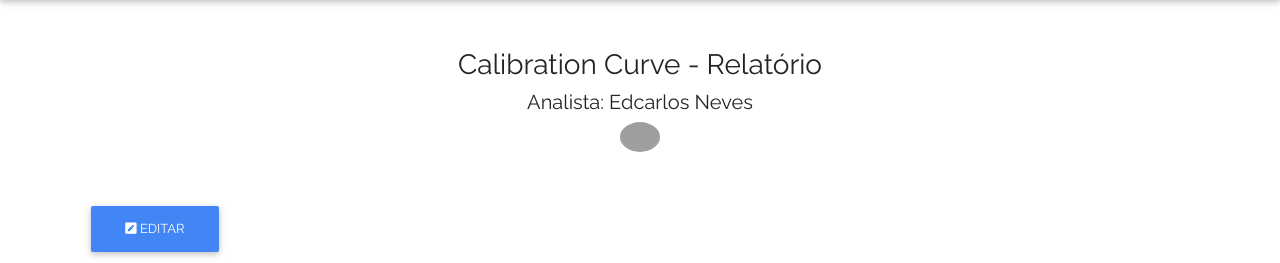
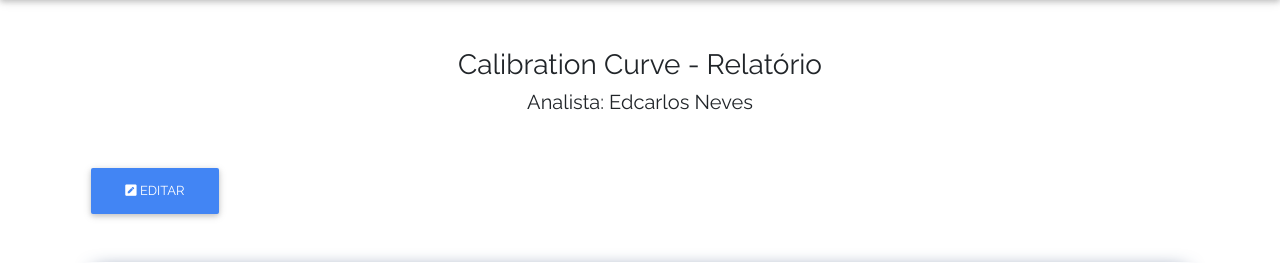
Before and after one commit to edcarlosneves/calibration-curve, a Django app: template templates/calibration/report.html in a window 1280 px wide. Shown: the part 66-329 px from the top of the page. Run offline with Django 3.2, Linux system fonts and the light colour scheme; the template is opened without the code that fills it, so the values that code supplies are empty; some libraries are stand-ins or nearby versions; grey boxes are pictures that could not be loaded.

Commit message:
Removendo avatar do analista que está hardcoded

```diff
--- a/templates/calibration/report.html
+++ b/templates/calibration/report.html
@@ -7,10 +7,7 @@
 {% block content %}
     <div class="text-center">
         <h3>Calibration Curve - Relatório</h3>
-        <h5>Analista: Edcarlos Neves</h5> <img
-            src="https://avatars1.githubusercontent.com/u/12738305?s=460&u=7d429fbbf0c4c289fb4a469a680a6a51dd49fb5f&v=4"
-            class="rounded-circle z-depth-0"
-            alt="avatar image" style="height: 30px;">
+        <h5>Analista: Edcarlos Neves</h5>
     </div>
 
     <div class="form-row align-items-center mt-5">
```
